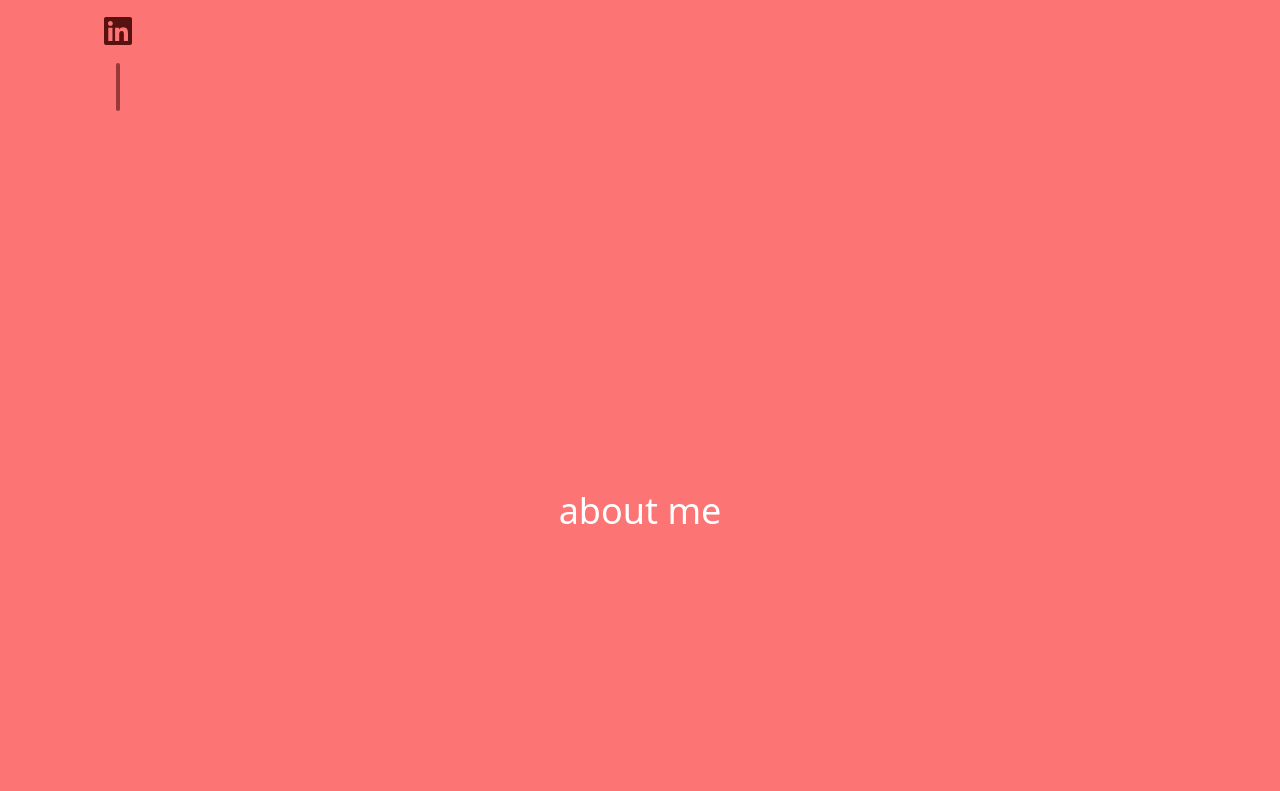
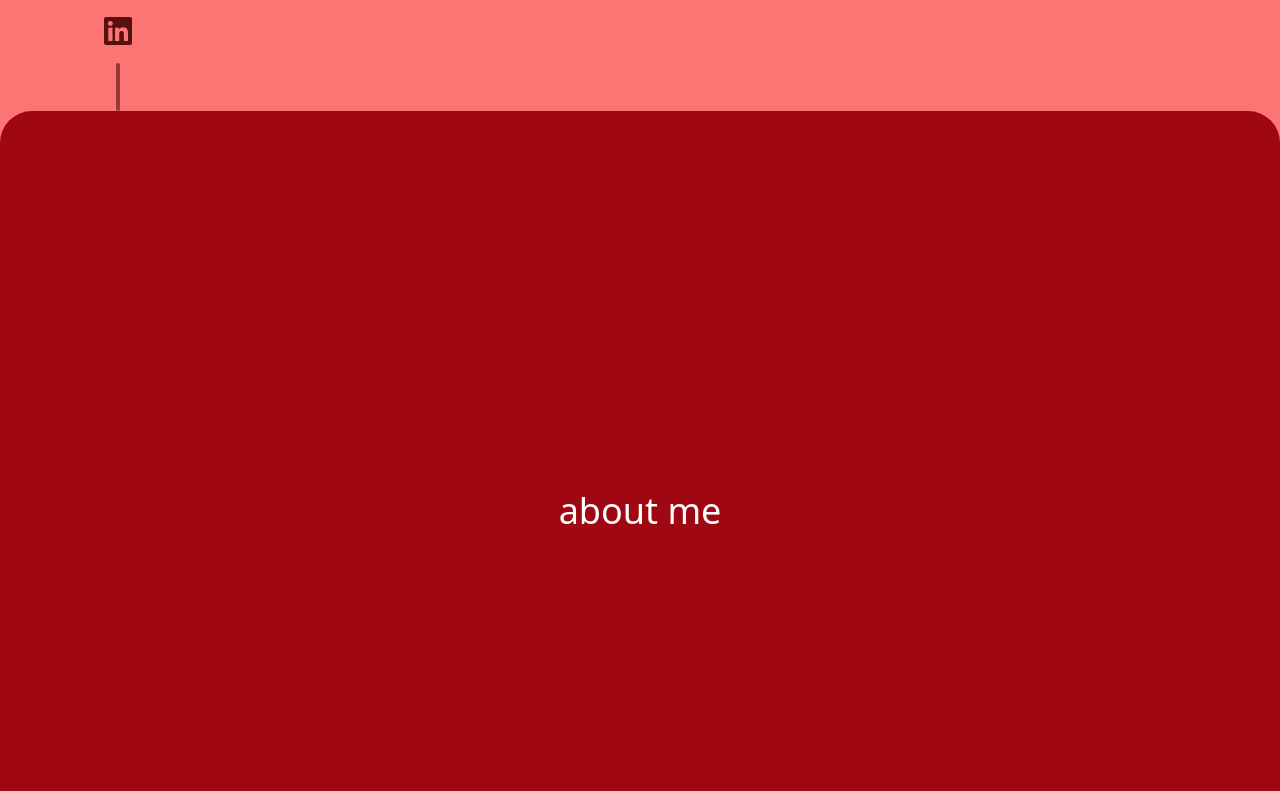
Before and after one commit to Roman-elli/my-portfolio, a React (Vite) app: page / in a window 1280 px wide. Shown: the part 689-1480 px from the top of the page. Built offline with nearby package versions, Linux system fonts and the light colour scheme; a web font is replaced by a local one.

Commit message:
update(feat/scroll-component): update app structure

```diff
--- a/src/App.tsx
+++ b/src/App.tsx
@@ -38,23 +38,25 @@ function App() {
                 isStart={isStart}
             />
             <Contact mode={mode} isStart={isStart} isAnimating={isAnimating} />
-            <div className="sticky top-0 h-[100svh]">
+            <div className="absolute sticky z-10 top-0 h-[100svh]">
                 <div
-                    className={`relative w-full h-full
-          `}
+                    className={`relative w-full h-full`}
                 >
-
                     <Sky mode={mode} isStart={isStart} />
                     <Hero mode={mode} isStart={isStart} />
 
                 </div>
             </div>
 
-            <section className="absolute top-[100svh] left-0 w-full h-[100svh] flex items-center justify-center rounded-t-4xl text-white text-4xl z-40">
+            <section className={`absolute z-30 top-[100svh] left-0 w-full h-[100svh] transition-colors duration-[5000ms] flex items-center justify-center rounded-t-4xl text-white text-4xl
+            ${mode === "light" ? "bg-red-800" : "bg-transparent"}
+            `}>
                 about me
             </section>
 
-            <section className="absolute top-[200svh] left-0 w-full h-[100svh] flex items-center justify-center text-white text-4xl z-40">
+            <section className={`absolute top-[200svh] left-0 w-full h-[100svh] flex items-center justify-center  transition-colors duration-[5000ms] text-white text-4xl z-40
+            ${mode === "light" ? "bg-red-800" : "bg-transparent"}
+            `}>
                 projects
             </section>
 
```
